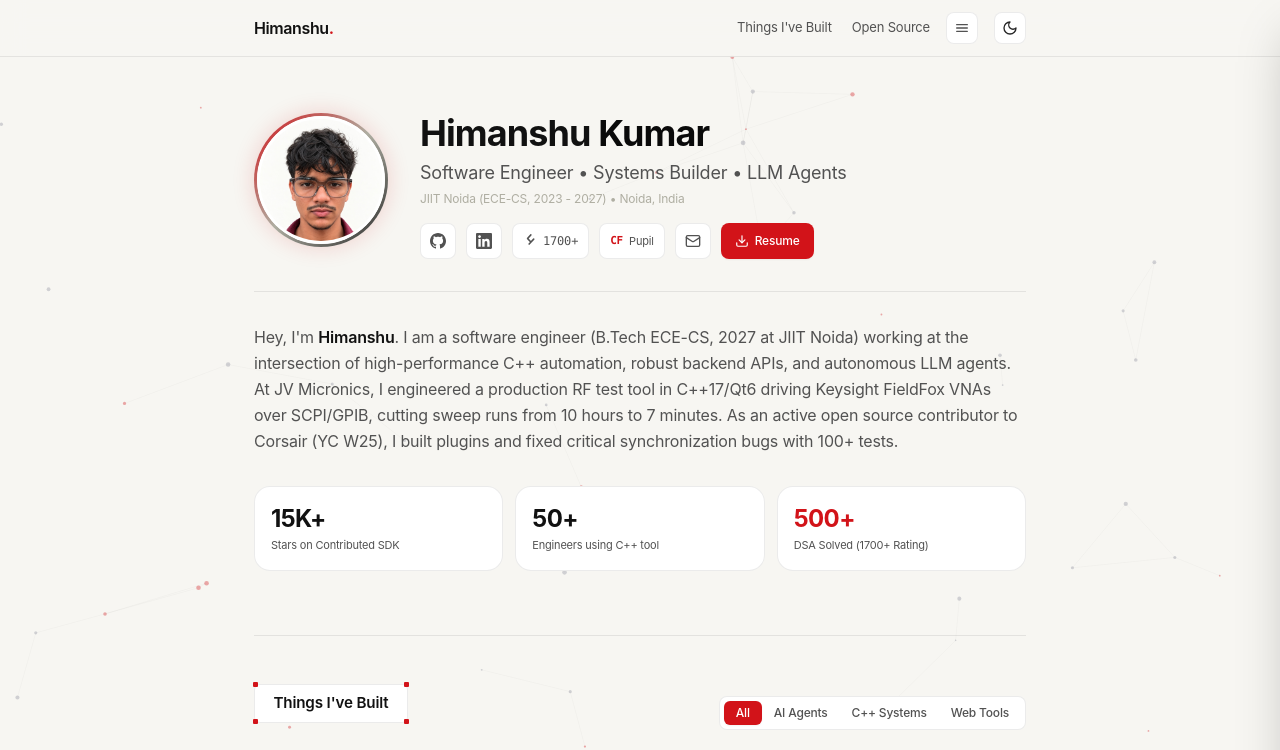
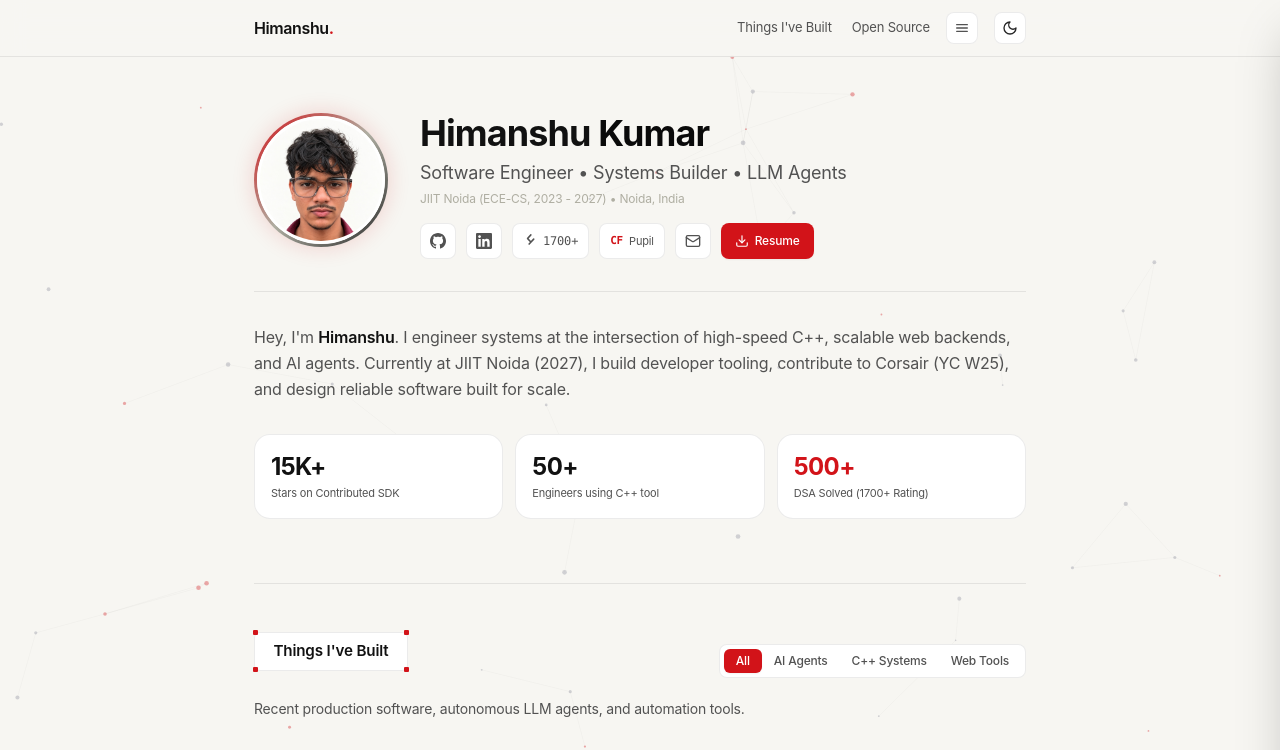
Before and after one commit to Himansh133/himasnh-porfolio, a Next.js app: page / in a window 1280 px wide. Shown: the top 750 px of the page. Built offline with nearby package versions, Linux system fonts and the light colour scheme.

Commit message:
docs: streamline hero bio with action-oriented copy

```diff
--- a/src/components/hero.tsx
+++ b/src/components/hero.tsx
@@ -126,7 +126,7 @@ export function Hero() {
       {/* About Paragraph */}
       <div className="mt-8 pt-8 border-t border-[var(--border)]">
         <p className="text-[15px] sm:text-[16px] leading-relaxed text-[var(--muted)]">
-          Hey, I&apos;m <span className="text-[var(--foreground)] font-semibold">Himanshu</span>. I am a software engineer (B.Tech ECE-CS, 2027 at JIIT Noida) working at the intersection of high-performance C++ automation, robust backend APIs, and autonomous LLM agents. At JV Micronics, I engineered a production RF test tool in C++17/Qt6 driving Keysight FieldFox VNAs over SCPI/GPIB, cutting sweep runs from 10 hours to 7 minutes. As an active open source contributor to Corsair (YC W25), I built plugins and fixed critical synchronization bugs with 100+ tests.
+          Hey, I&apos;m <span className="text-[var(--foreground)] font-semibold">Himanshu</span>. I engineer systems at the intersection of high-speed C++, scalable web backends, and AI agents. Currently at JIIT Noida (2027), I build developer tooling, contribute to Corsair (YC W25), and design reliable software built for scale.
         </p>
       </div>
 
--- a/src/lib/site.ts
+++ b/src/lib/site.ts
@@ -52,8 +52,8 @@ export const site = {
   about: {
     headline: "Bridging deterministic systems with intelligent LLM autonomy.",
     body: [
-      "I am a software engineer (B.Tech ECE-CS, 2027 at JIIT Noida) working at the intersection of robust backend APIs, C++ systems automation, and autonomous LLM agents.",
-      "At JV Micronics, I engineered a production RF test suite in C++17/Qt6 that automated Keysight FieldFox VNA sweeps, cutting test cycles from 10 hours to 7 minutes for 50 RF engineers. As an open-source contributor to Corsair (YC W25), I built plugins and fixed critical state sync issues across major integrations with 100+ tests.",
+      "I engineer systems at the intersection of high-speed C++, scalable web backends, and AI agents. Currently at JIIT Noida (2027), I build developer tooling, contribute to Corsair (YC W25), and design reliable software built for scale.",
+      "As an open-source contributor to Corsair (YC W25), I build plugins and fix critical synchronization bugs across core SDK integrations with comprehensive automated tests.",
       "I believe in building software that does not just look sleek, but solves hard engineering challenges with provable speed, deterministic safety floors, and resilient architecture.",
     ],
   },
```
